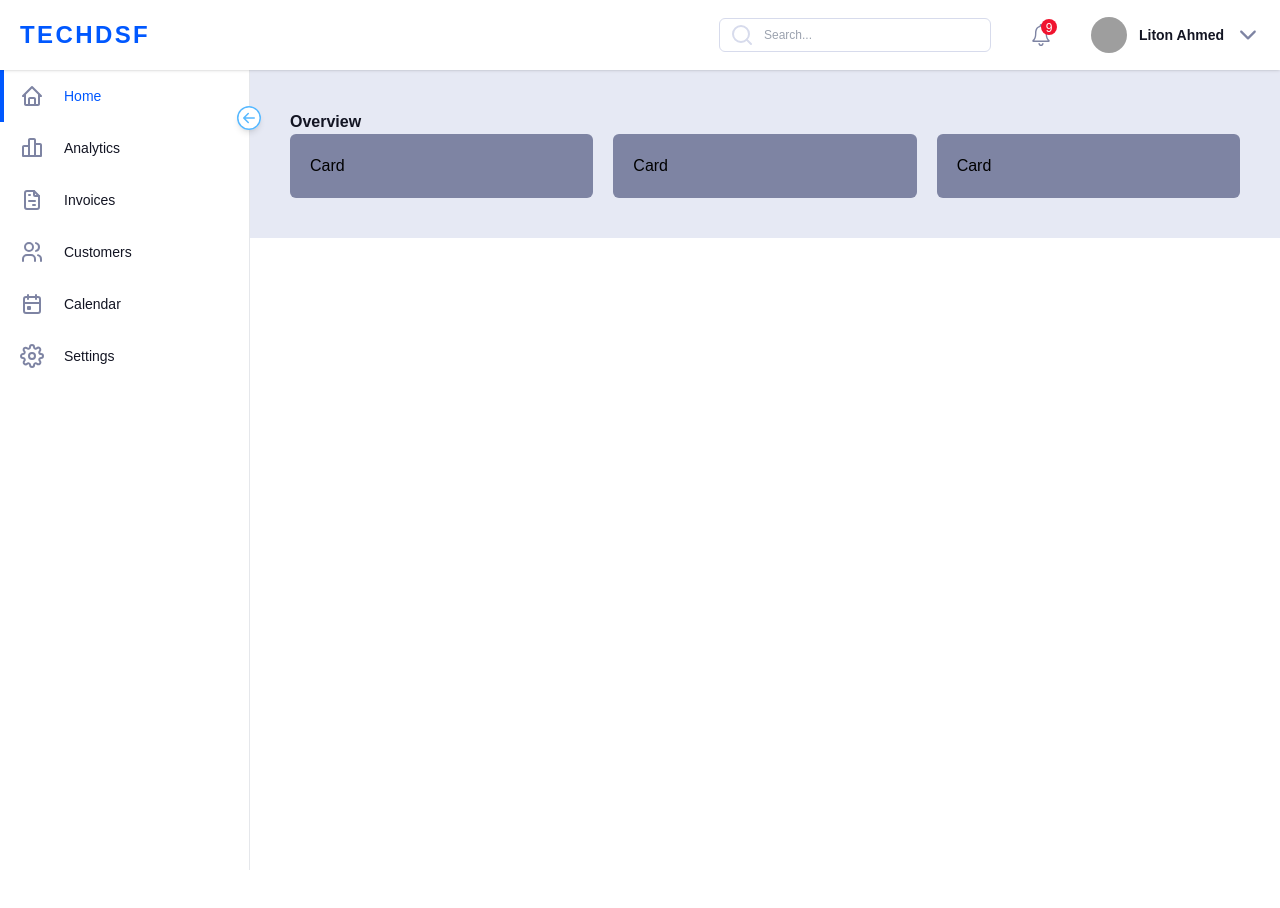
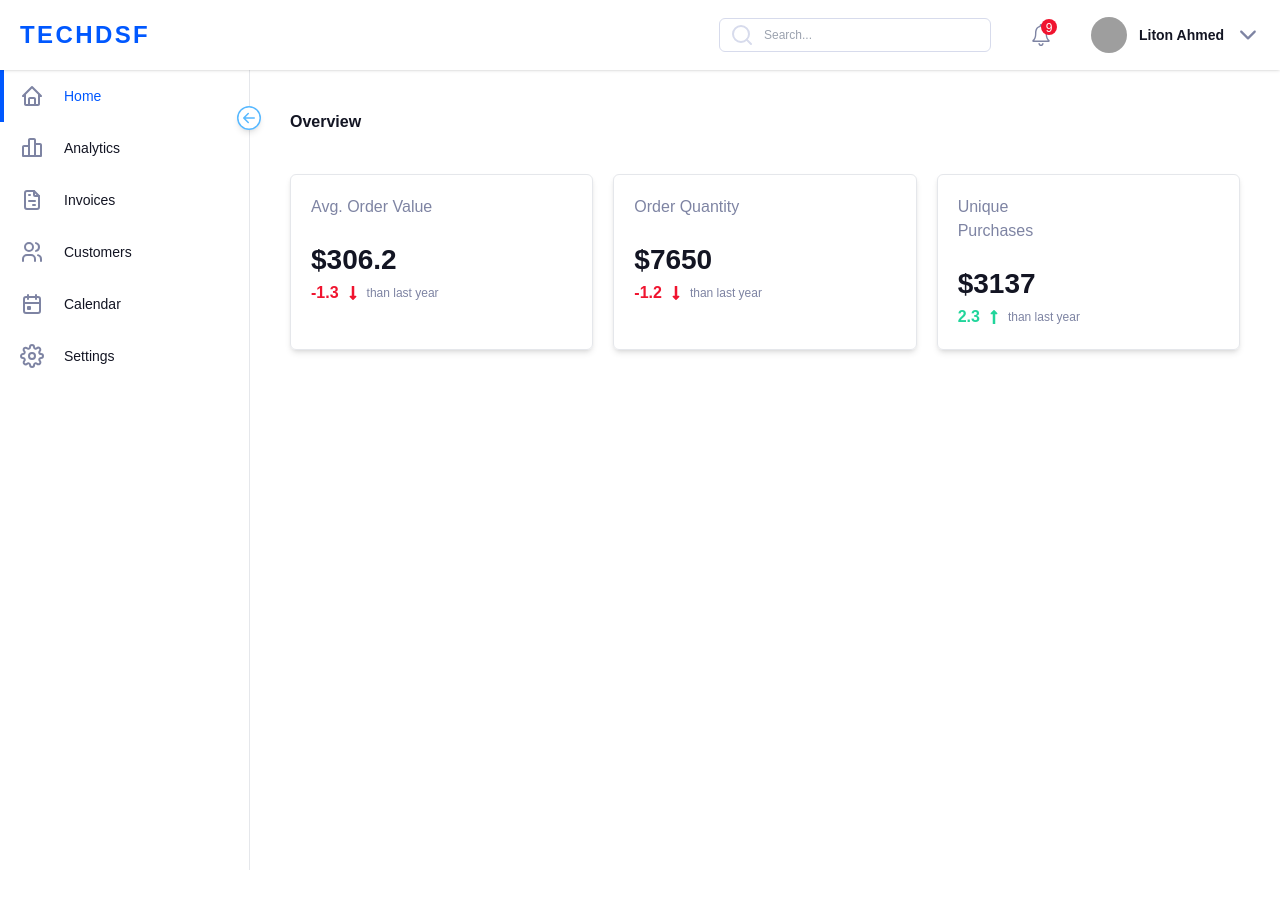
Before and after one commit to rifatptk/techdsf-admin, a React (Create React App) app: page / in a window 1280 px wide. Shown: the top 908 px of the page. After the commit the page ends 800 px from the top, so only its background shows below. Built offline with nearby package versions, Linux system fonts and the light colour scheme; grey boxes are pictures that could not be loaded.

Commit message:
card data added

```diff
--- a/src/components/Card.jsx
+++ b/src/components/Card.jsx
@@ -1,8 +1,25 @@
-import React from 'react';
+import { FaLongArrowAltDown } from 'react-icons/fa';
 
-const Card = ({ cardData }) => {
+const Card = ({ cardData: { title, amount, growth } }) => {
   return (
-    <div className="flex-1 bg-theme-gray p-[20px] rounded-[6px]">Card</div>
+    <div className="flex-1 border shadow-md p-[20px] rounded-[6px] flex">
+      <div className="content flex-1">
+        <p className="text-theme-gray mb-[20px]">{title}</p>
+        <p className="text-[28px] font-semibold text-theme-black">${amount}</p>
+        <div
+          className={`${
+            growth < 0 ? 'text-theme-red' : 'text-theme-green'
+          } flex items-center space-x-[6px] `}
+        >
+          <span className="font-semibold">{growth}</span>
+          <span className={`${growth > 0 ? 'rotate-180' : ''}`}>
+            <FaLongArrowAltDown />
+          </span>
+          <span className="text-[12px] text-theme-gray">than last year</span>
+        </div>
+      </div>
+      <div className="chart flex-1"></div>
+    </div>
   );
 };
 
--- a/src/index.css
+++ b/src/index.css
@@ -12,7 +12,6 @@ body {
   font-family: 'Poppins', sans-serif;
   -webkit-font-smoothing: antialiased;
   -moz-osx-font-smoothing: grayscale;
-  height: 200vh;
 }
 @layer components {
   * {
--- a/src/pages/Home.jsx
+++ b/src/pages/Home.jsx
@@ -3,8 +3,10 @@ import Cards from '../components/Cards';
 
 const Home = () => {
   return (
-    <div className="w-full bg-theme-lightgray p-[40px]">
-      <p className="text-4 text-theme-black font-semibold">Overview</p>
+    <div className="w-full bg-theme-white p-[40px]">
+      <p className="text-4 text-theme-black font-semibold mb-[40px]">
+        Overview
+      </p>
       <Cards />
     </div>
   );
```
